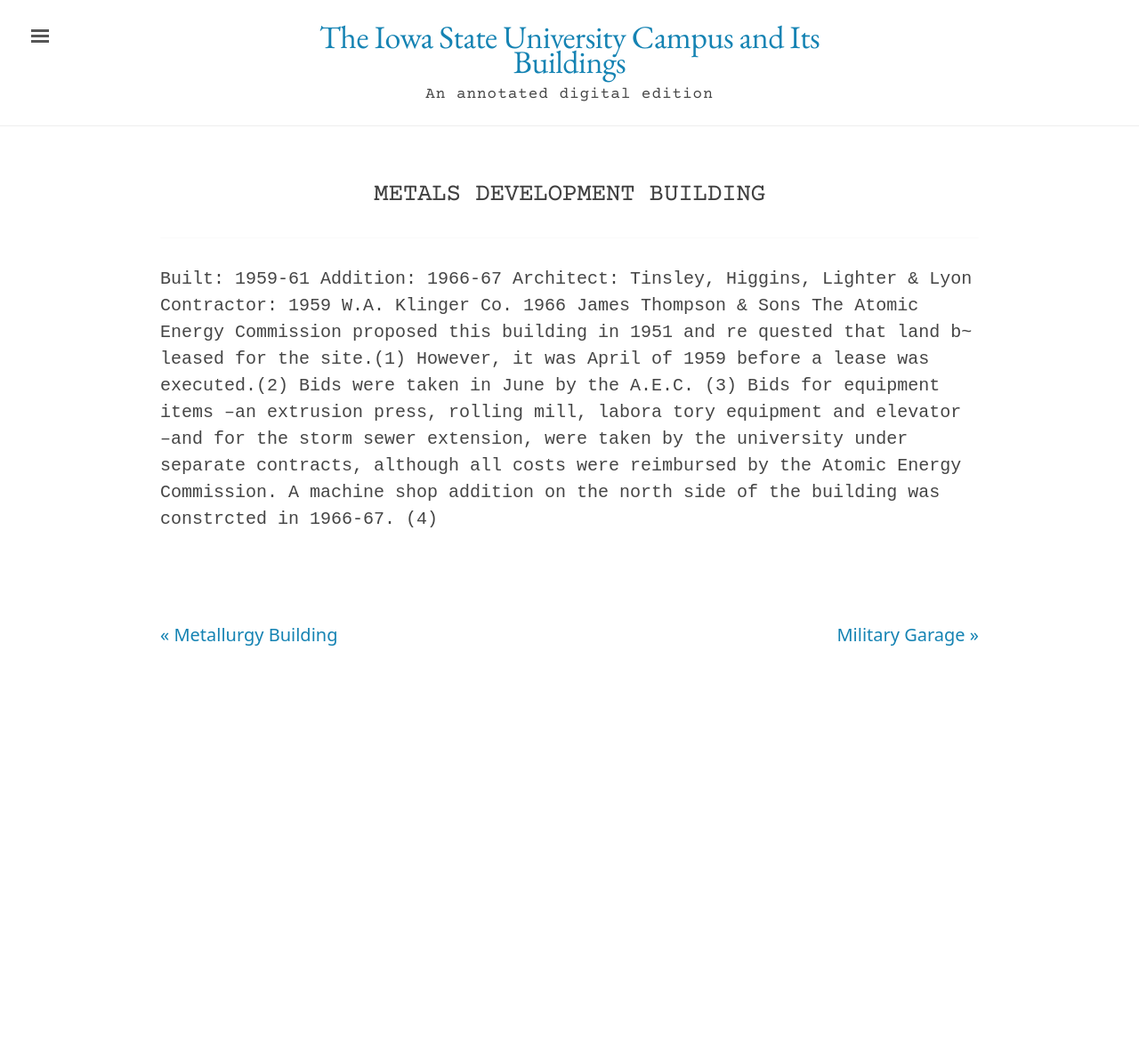
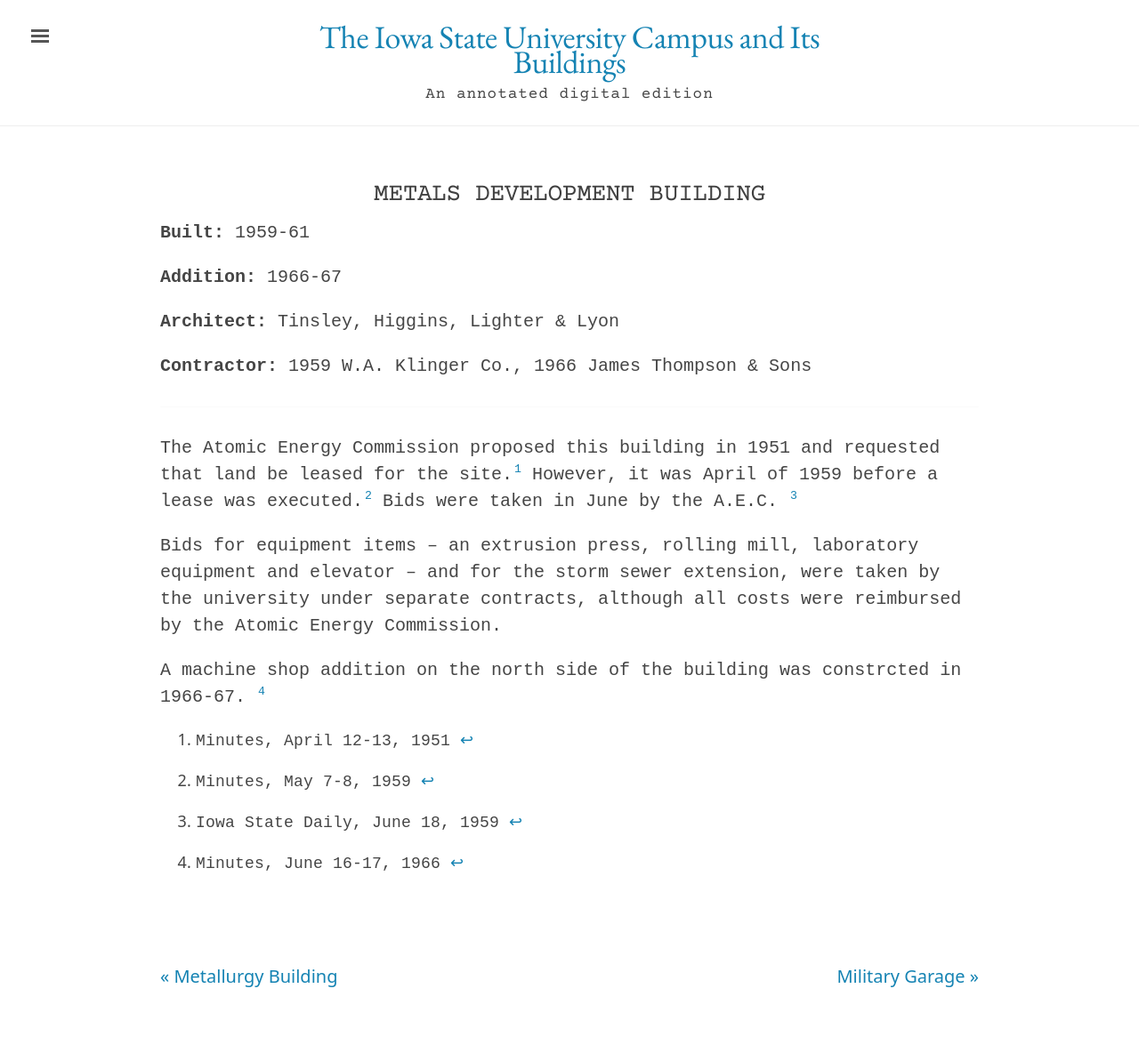
Before and after one commit to emanderson811/day-edition, a Jekyll site: the page built from _texts/buildings/142day-metals-development.md, in a window 1280 px wide. Shown: the whole page at 89% size. Built offline with Jekyll 4.4.1, drawn with Linux system fonts in a browser that asks for light colours; before the commit the page ends 900 px from its top, so only the background shows below that.

Commit message:
Update 142day-metals-development.md

```diff
--- a/_texts/buildings/142day-metals-development.md
+++ b/_texts/buildings/142day-metals-development.md
@@ -2,10 +2,12 @@
 layout: building
 title: "Metals Development Building"
 alternative_name:
-built:
-addition:
-architect:
+built: "1959-61"
+addition: "1966-67"
+architect: "Tinsley, Higgins, Lighter & Lyon"
 contractor:
+  - "1959 W.A. Klinger Co."
+  - "1966 James Thompson & Sons"
 razed:
 author:
 rights: Public Domain
@@ -14,10 +16,16 @@
 ---
 ---
 
-Built: 1959-61 Addition: 1966-67 Architect: Tinsley, Higgins, Lighter & Lyon Contractor: 1959 W.A. Klinger Co.
-1966 James Thompson & Sons
-The Atomic Energy Commission proposed this building in 1951 and re quested that land b~ leased for the site.(1) However, it was April of 1959 before a lease was executed.(2) Bids were taken in June by the A.E.C. (3)
-Bids for equipment items --an extrusion press, rolling mill, labora
-tory equipment and elevator --and for the storm sewer extension, were
-taken by the university under separate contracts, although all costs were reimbursed by the Atomic Energy Commission.
-A machine shop addition on the north side of the building was constrcted in 1966-67. (4)
+The Atomic Energy Commission proposed this building in 1951 and requested that land be leased for the site.[^fn1] However, it was April of 1959 before a lease was executed.[^fn2] Bids were taken in June by the A.E.C. [^fn3]
+
+Bids for equipment items -- an extrusion press, rolling mill, laboratory equipment and elevator -- and for the storm sewer extension, were taken by the university under separate contracts, although all costs were reimbursed by the Atomic Energy Commission.
+
+A machine shop addition on the north side of the building was constrcted in 1966-67. [^fn4]
+
+[^fn1]:  Minutes, April 12-13,  1951
+
+[^fn2]:  Minutes, May 7-8,  1959
+
+[^fn3]:  Iowa State Daily,  June  18, 1959
+
+[^fn4]:  Minutes,  June  16-17,  1966
```
